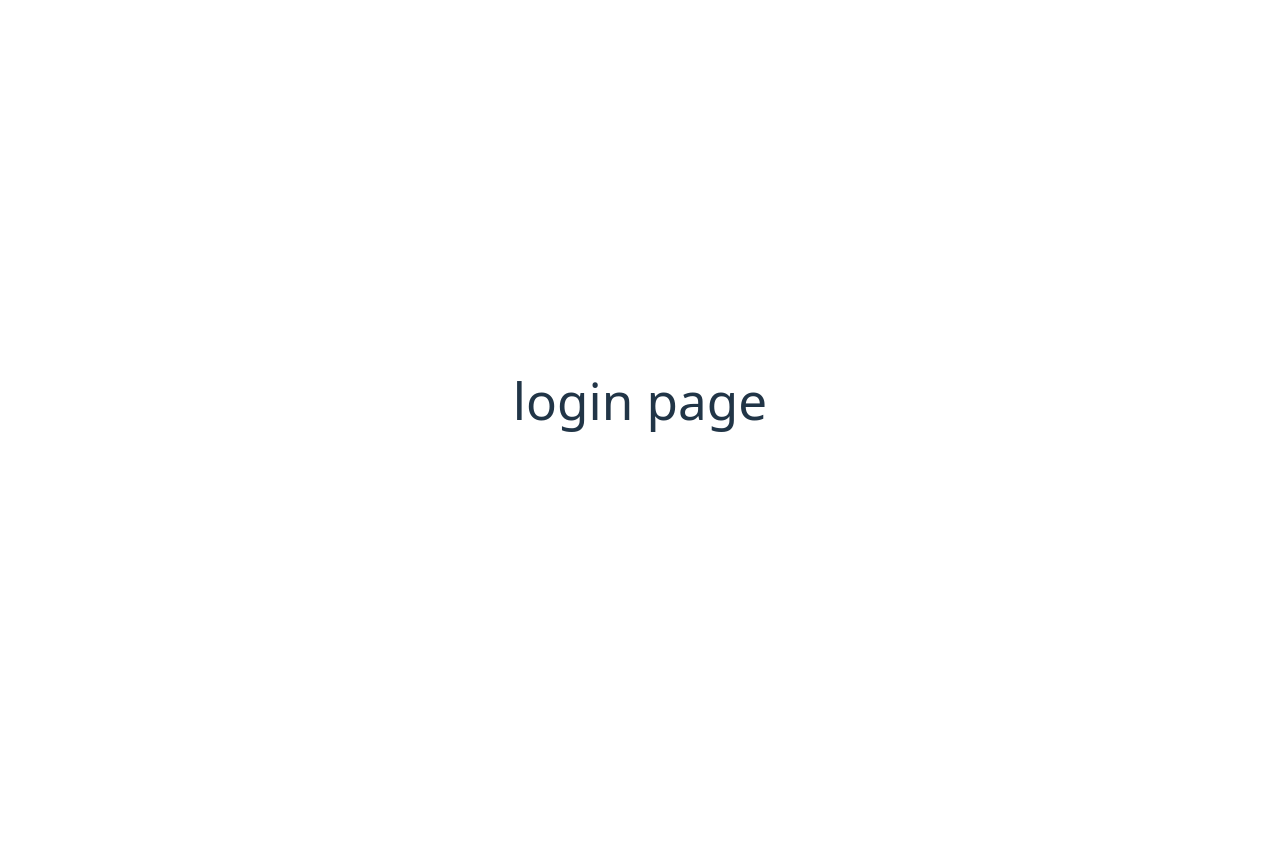
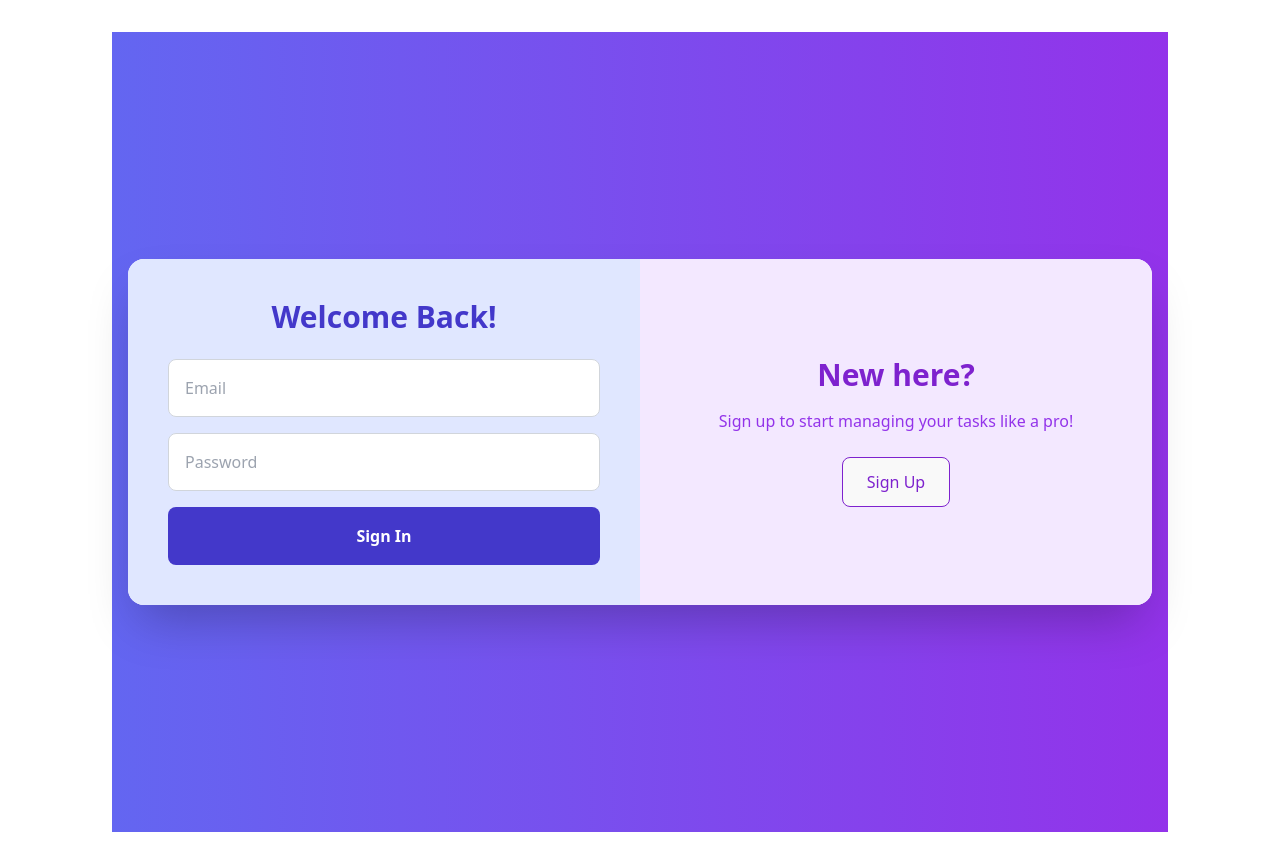
Before and after one commit to jayawickrma/SoftSora-technicalTest-Frontend, a React (Vite) app: page / in a window 1280 px wide. Before the commit the page ends 800 px from the top, so only its background shows below. Built offline with nearby package versions, Linux system fonts and the light colour scheme.

Commit message:
created login page without css

```diff
--- a/package.json
+++ b/package.json
@@ -10,6 +10,7 @@
     "preview": "vite preview"
   },
   "dependencies": {
+    "framer-motion": "^12.15.0",
     "lucide-react": "^0.511.0",
     "react": "^19.1.0",
     "react-dom": "^19.1.0",
--- a/src/Pages/LoginPage.tsx
+++ b/src/Pages/LoginPage.tsx
@@ -1,7 +1,70 @@
-export function LoginPage(){
-    return(
-        <>
-                <h1>login page</h1>
-        </>
-    )
+import { useState } from "react";
+import { motion } from "framer-motion";
+
+export  function LoginPage() {
+    const [isSignUp, setIsSignUp] = useState(false);
+
+    return (
+        <div className="min-h-screen flex items-center justify-center bg-gradient-to-r from-indigo-500 to-purple-600 p-4">
+            <div className="w-full max-w-5xl bg-white rounded-2xl shadow-2xl overflow-hidden grid grid-cols-1 md:grid-cols-2">
+                <motion.div
+                    initial={{ opacity: 0, x: -50 }}
+                    animate={{ opacity: 1, x: 0 }}
+                    transition={{ duration: 0.5 }}
+                    className="p-10 flex flex-col justify-center bg-indigo-100"
+                >
+                    <h2 className="text-3xl font-bold text-indigo-700 mb-6 text-center">
+                        {isSignUp ? "Create an Account" : "Welcome Back!"}
+                    </h2>
+                    <form className="space-y-4">
+                        {isSignUp && (
+                            <input
+                                type="text"
+                                placeholder="Full Name"
+                                className="w-full p-4 border border-gray-300 rounded-lg focus:outline-none focus:ring-2 focus:ring-indigo-500"
+                            />
+                        )}
+                        <input
+                            type="email"
+                            placeholder="Email"
+                            className="w-full p-4 border border-gray-300 rounded-lg focus:outline-none focus:ring-2 focus:ring-indigo-500"
+                        />
+                        <input
+                            type="password"
+                            placeholder="Password"
+                            className="w-full p-4 border border-gray-300 rounded-lg focus:outline-none focus:ring-2 focus:ring-indigo-500"
+                        />
+                        <button
+                            type="submit"
+                            className="w-full py-4 bg-indigo-700 hover:bg-indigo-800 text-white font-semibold rounded-lg"
+                        >
+                            {isSignUp ? "Sign Up" : "Sign In"}
+                        </button>
+                    </form>
+                </motion.div>
+
+                <motion.div
+                    initial={{ opacity: 0, x: 50 }}
+                    animate={{ opacity: 1, x: 0 }}
+                    transition={{ duration: 0.5 }}
+                    className="p-10 flex flex-col items-center justify-center bg-purple-100 text-center"
+                >
+                    <h2 className="text-3xl font-bold text-purple-700 mb-4">
+                        {isSignUp ? "Already have an account?" : "New here?"}
+                    </h2>
+                    <p className="mb-6 text-purple-600">
+                        {isSignUp
+                            ? "Sign in to manage your tasks efficiently."
+                            : "Sign up to start managing your tasks like a pro!"}
+                    </p>
+                    <button
+                        onClick={() => setIsSignUp(!isSignUp)}
+                        className="px-6 py-3 border border-purple-700 text-purple-700 rounded-lg hover:bg-purple-200"
+                    >
+                        {isSignUp ? "Sign In" : "Sign Up"}
+                    </button>
+                </motion.div>
+            </div>
+        </div>
+    );
 }
```
Also changed, not shown: 1 other file (tests, documents, lock files or other folders).
